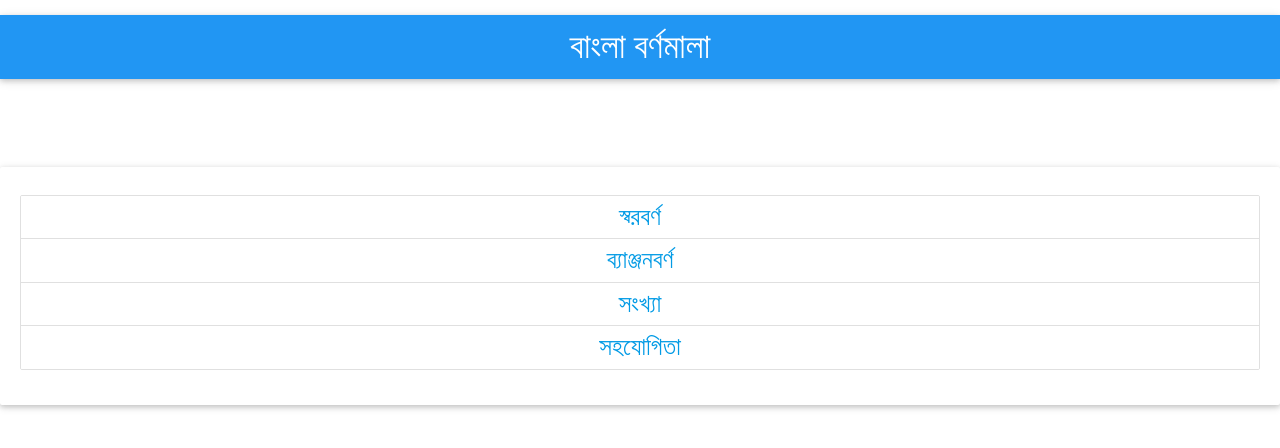
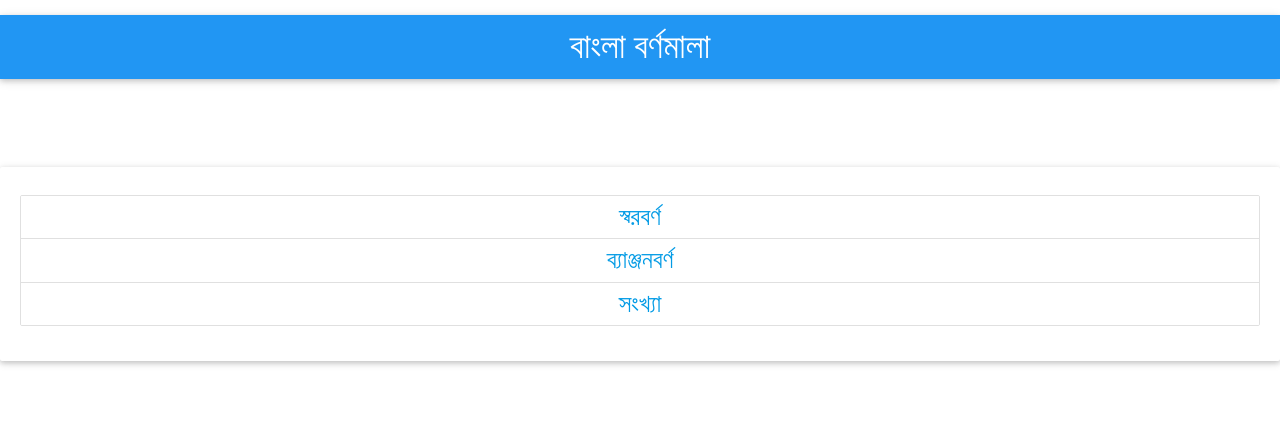
Before and after one commit to appsforbd/-, a plain HTML site: page index.html in a window 1280 px wide. Drawn offline with nearby package versions, Linux system fonts and the light colour scheme.

Commit message:
বাংলা বর্ণমালা

```diff
--- a/index.html
+++ b/index.html
@@ -38,9 +38,6 @@
                 </li>
                 <li class="collection-item hdrtxt">
                     <a href="songkha.html">সংখ্যা</a>
-                </li>
-                <li class="collection-item hdrtxt">
-                    <a href="sohojogita.html">সহযোগিতা</a>
                 </li>
             </ul>
         </div>
```
